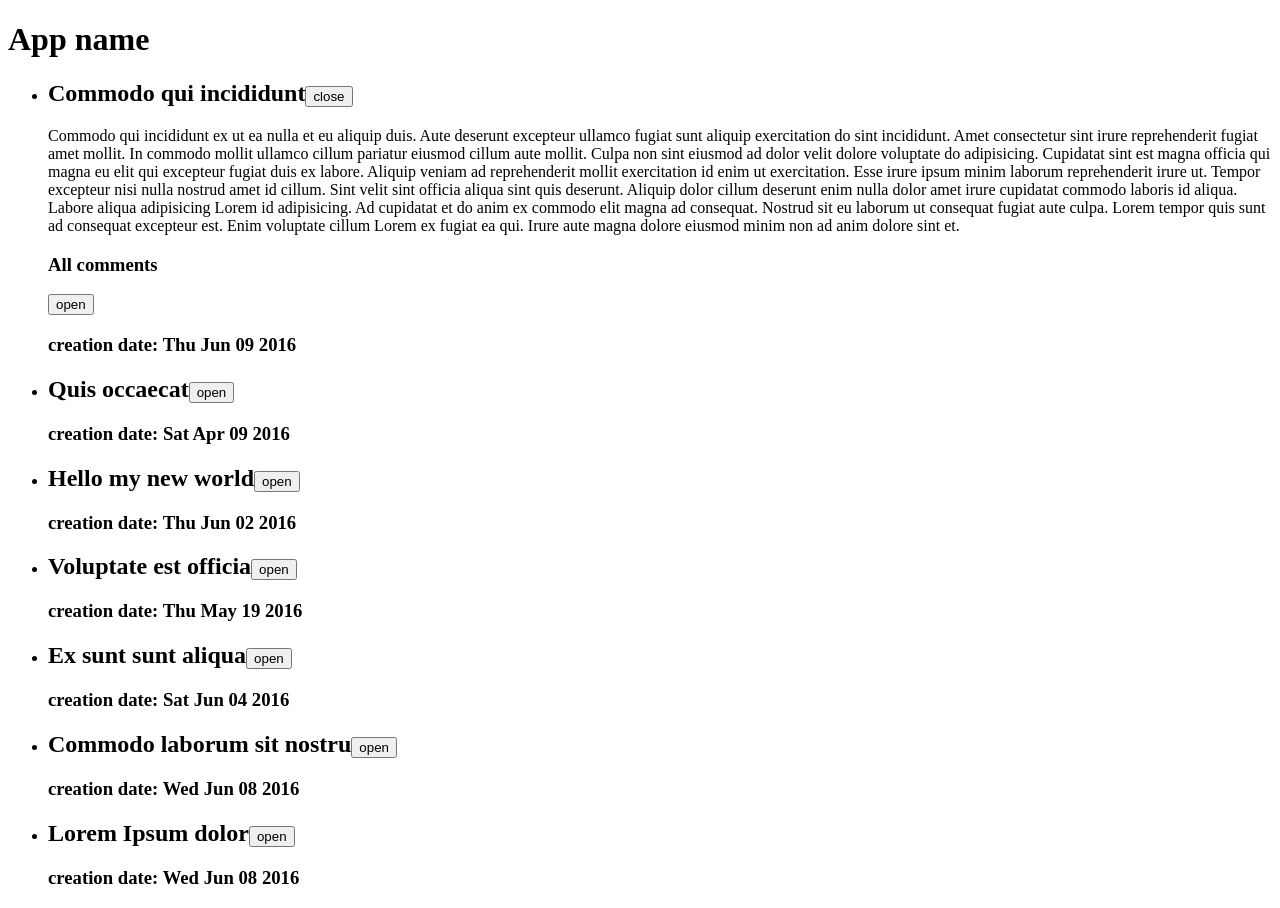
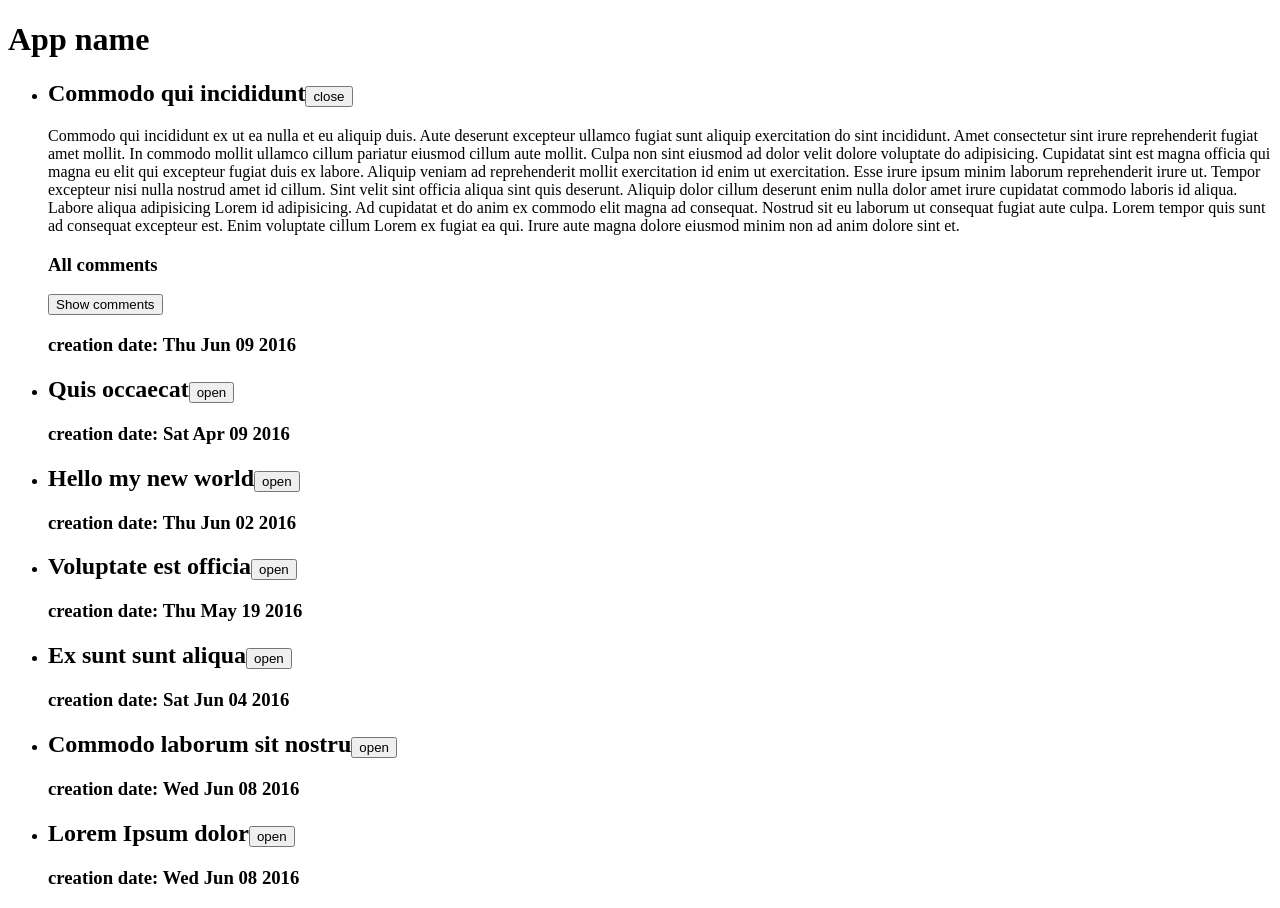
Before and after one commit to romabelka/basic-react-11-01, a React app: page / in a window 1280 px wide. Built offline with nearby package versions, Linux system fonts and the light colour scheme.

Commit message:
fix text button

```diff
--- a/src/components/Comment.js
+++ b/src/components/Comment.js
@@ -5,12 +5,10 @@ class Comment extends Component{
     const { comment } = this.props;
     return(
         <div>
-       <b>{comment.user}</b>
-       <p>{comment.text} </p>
-
+            <b>{comment.user}</b>
+            <p>{comment.text}</p>
        </div>
     )
-
    }
 }
 
--- a/src/components/CommentsBlock.js
+++ b/src/components/CommentsBlock.js
@@ -20,7 +20,7 @@ class CommentsBlock  extends Component {
 
 
                <button onClick={this.handleClick}>
-                        {this.state.isOpenCommets ? 'close' : 'open'}
+                        {this.state.isOpenCommets ? 'Hide comments' : 'Show comments'}
                </button>
                { (!haveComments) ? "no comments" : "" }
                {bodyCommentsBlock}
--- a/src/components/CommentsList.js
+++ b/src/components/CommentsList.js
@@ -7,9 +7,9 @@ class CommentsList extends Component {
         const comentElements = comments.map((comment, index) => <li key={comment.id}> <Comment comment = {comment} /> </li>);
 
         return (
-            <div>
+            <ol>
                 {comentElements}
-            </div>
+            </ol>
         )
     }
 }
```
